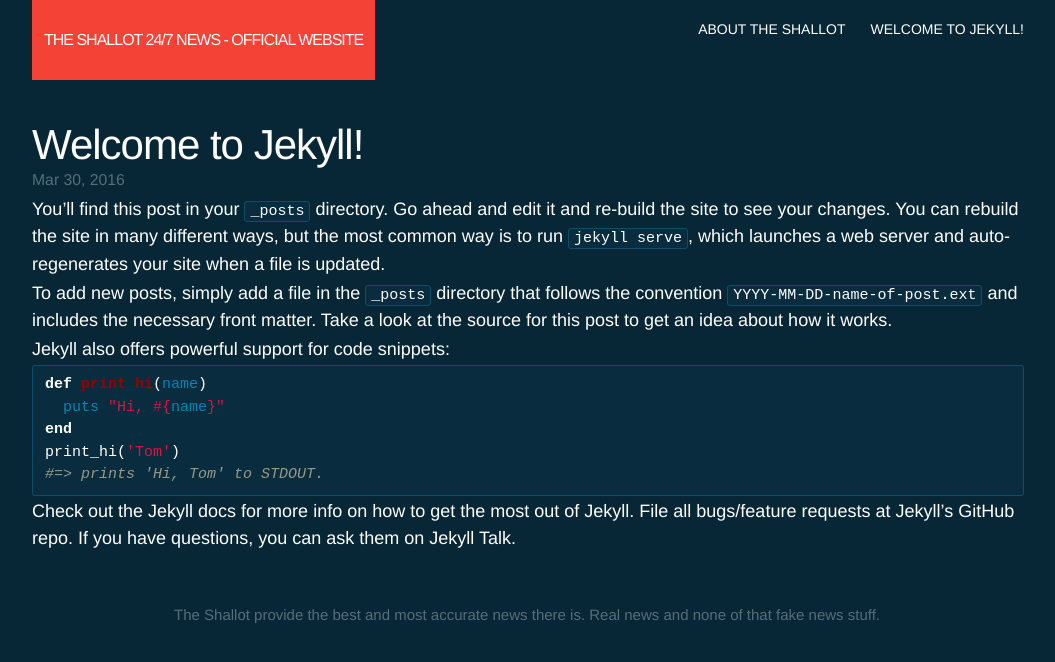
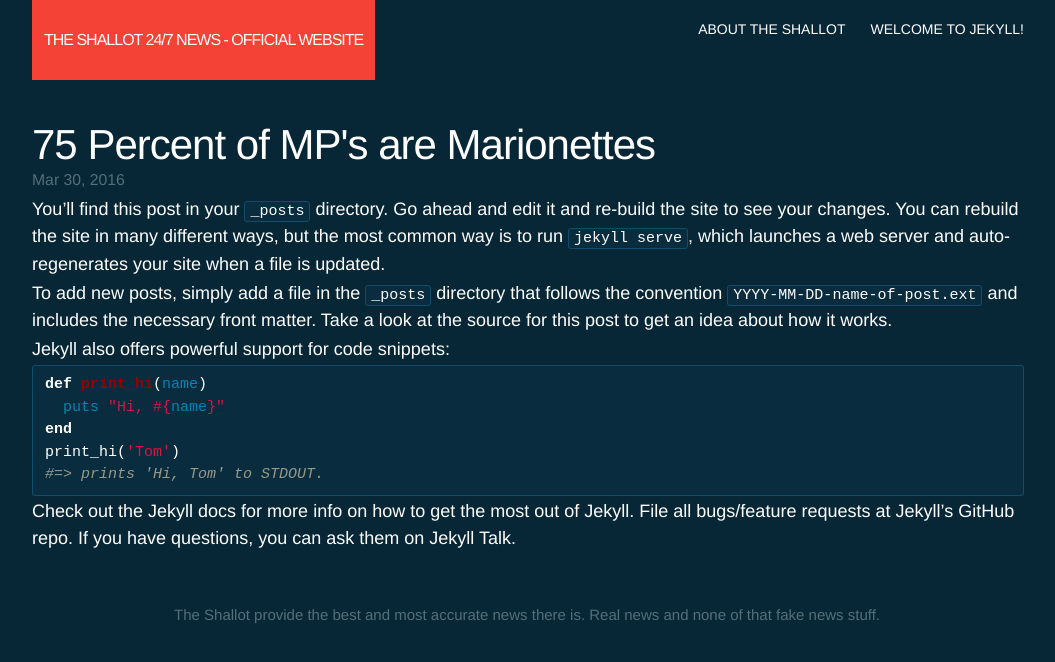
Before and after one commit to l3d-remote/theshallot, a Jekyll site: the page built from _posts/2019-03-25-75-percent-of-mps-marionettes.markdown, in a window 1280 px wide. Shown: the top 662 px of the page, without its empty margins (112-1167 px from the left). Built offline with Jekyll 4.4.1, drawn with Linux system fonts in a browser that asks for light colours.

Commit message:
Update and rename 2016-03-30-welcome-to-jekyll.markdown to 2019-03-25-75-percent-of-mps-marionettes.markdown

```diff
--- a/_posts/2016-03-30-welcome-to-jekyll.markdown
+++ b/_posts/2019-03-25-75-percent-of-mps-marionettes.markdown
@@ -1,7 +1,7 @@
 ---
 layout: post
-title:  "Welcome to Jekyll!"
-color:  teal
+title:  "75 Percent of MP's are Marionettes"
+color:  lime
 width:   4
 height:  2
 date:   2016-03-30 11:31:49 +0200
```
